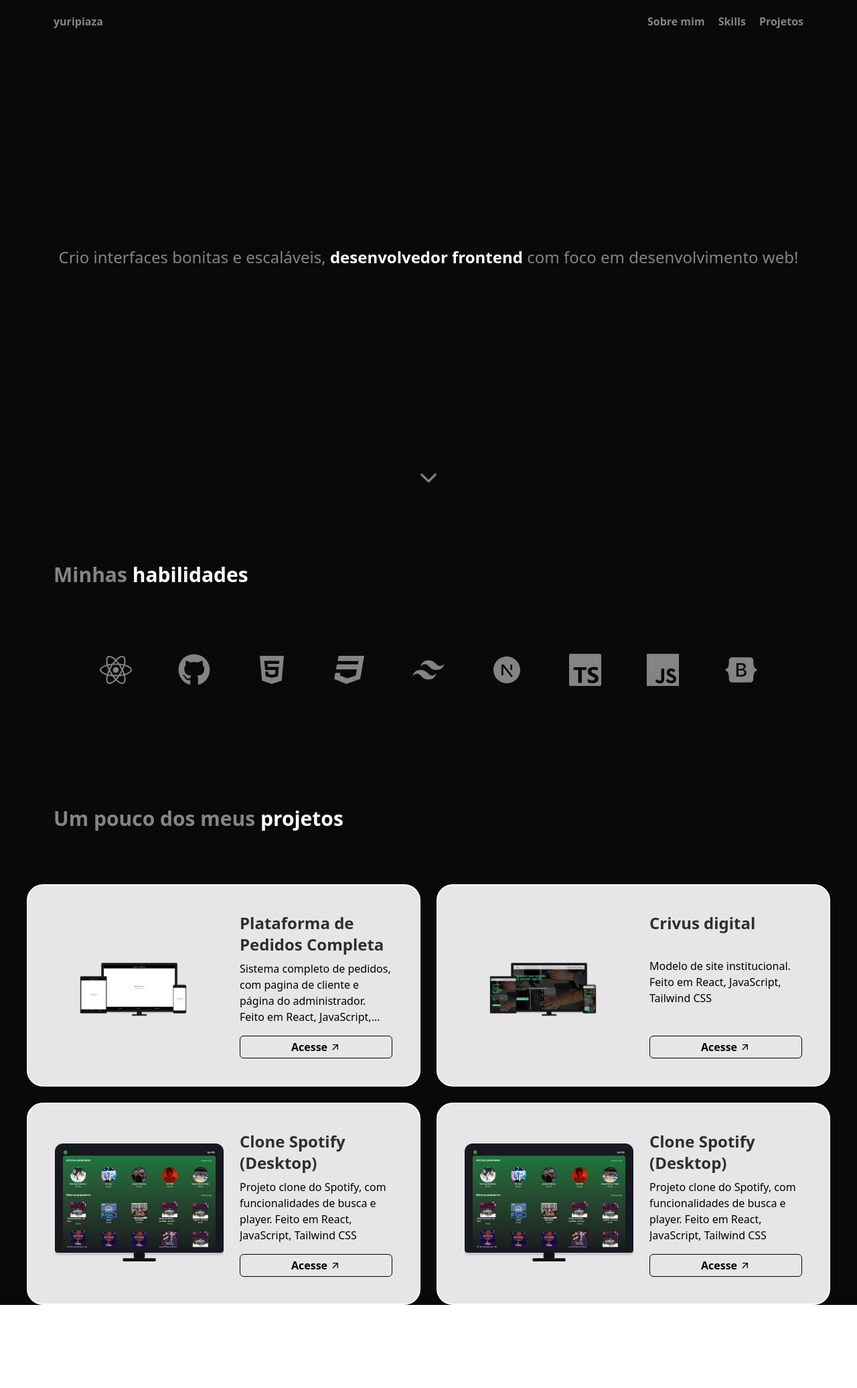
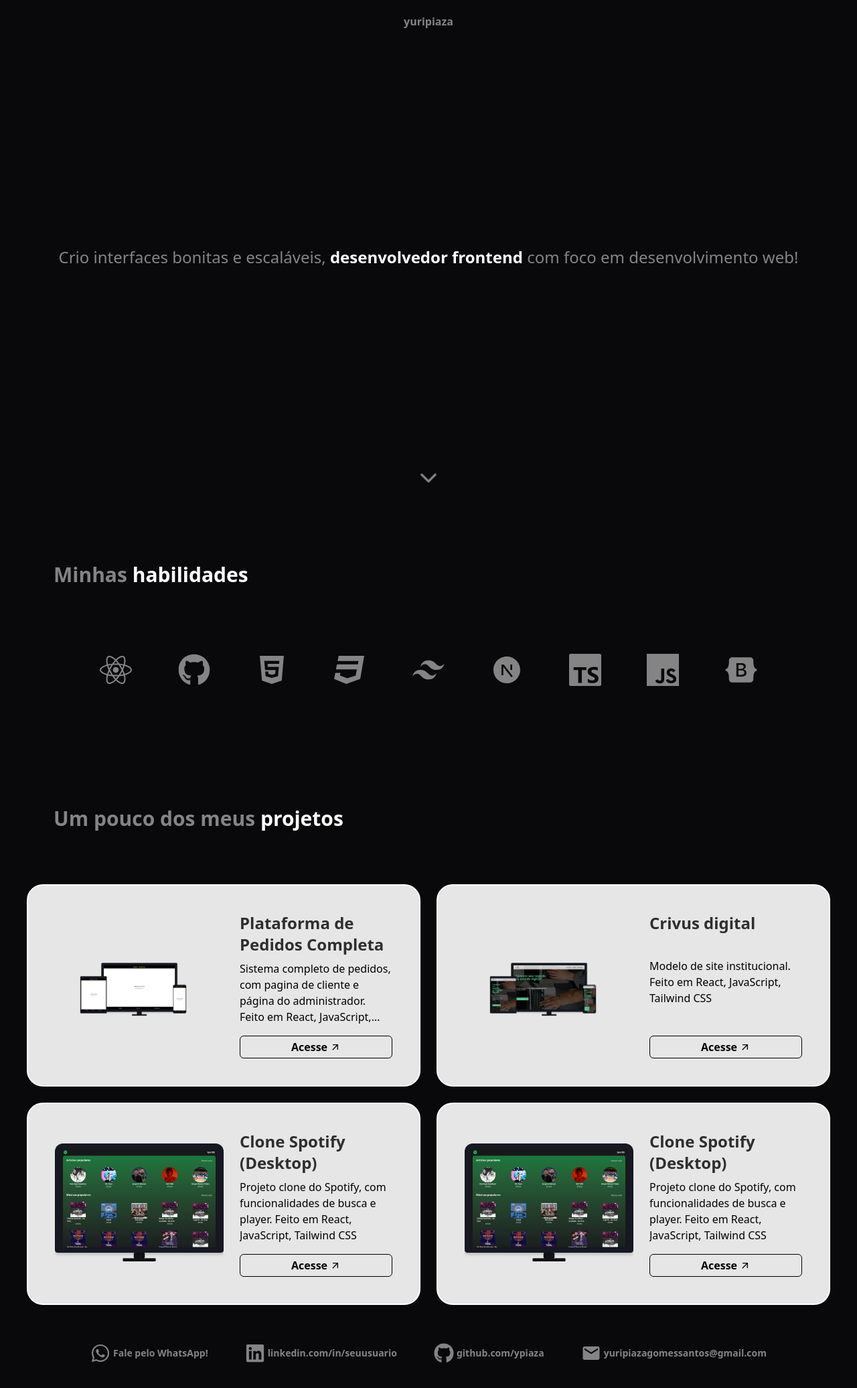
Before and after one commit to ypiaza/yuripiaza, a React (Vite) app: page / in a window 1280 px wide. Shown: the top 2072 px of the page at 67% size. Before the commit the page ends 1948 px from the top, so only its background shows below. Built offline with nearby package versions, Linux system fonts and the light colour scheme.

Commit message:
Area contatos finalizada

```diff
--- a/src/App.jsx
+++ b/src/App.jsx
@@ -1,3 +1,4 @@
+import Footer from "./components/Footer"
 import Header from "./components/Header"
 import Hero from "./components/Hero"
 import Projects from "./components/Projects"
@@ -10,6 +11,7 @@ const App = () => {
       <Hero />
       <Skills />
       <Projects />
+      <Footer />
     </div>
   )
 }
--- a/src/components/Footer.jsx
+++ b/src/components/Footer.jsx
@@ -1,9 +1,16 @@
-import React from 'react'
+import { contacts } from "../data/contacts"
+
 
 const Footer = () => {
   return (
-    <div className='flex items-center justify-center'>
-
+    <div className="h-36 flex items-center justify-evenly px-20">
+        <div className="flex w-full items-center justify-evenly">
+            {contacts.map((item) => (
+              <div id={item.id} onClick={()=>  window.open(item.link, "_blank")} className="flex items-center justify-center gap-1 cursor-pointer">
+                <item.icon className="text-white/50 hover:text-white text-3xl duration-300 transition-all" /> <span className="text-white/50 font-bold text-sm">{item.value}</span>
+              </div>
+            ))}
+        </div>
     </div>
   )
 }
--- a/src/components/Header.jsx
+++ b/src/components/Header.jsx
@@ -1,16 +1,7 @@
 const Header = () => {
     return (
-        <div className="flex items-center justify-between font-bold text-white/50 py-5 px-20">
-            <div>
-                <h2 className="hover:text-cyan-300 hover:px-3 duration-300 transition-all cursor-pointer">yuripiaza</h2>
-            </div>
-            <div>
-                <ul className="flex items-center gap-5">
-                    <li>Sobre mim</li>
-                    <li>Skills</li>
-                    <li>Projetos</li>
-                </ul>
-            </div>
+        <div className="flex items-center justify-center font-bold text-white/50 py-5 px-20">
+                <h2 className="">yuripiaza</h2>
         </div>
     )
 }
--- a/src/data/contacts.js
+++ b/src/data/contacts.js
@@ -1,3 +1,33 @@
+import { FaWhatsapp, FaLinkedin, FaGithub } from "react-icons/fa";
+import { MdEmail } from "react-icons/md";
+
 export const contacts = [
-
-]
+  {
+    id: 1,
+    name: "WhatsApp",
+    value: "Fale pelo WhatsApp!",
+    link: "https://wa.me/5579998671726",
+    icon: FaWhatsapp,
+  },
+  {
+    id: 2,
+    name: "LinkedIn",
+    value: "linkedin.com/in/seuusuario",
+    link: "https://www.linkedin.com/in/seuusuario",
+    icon: FaLinkedin,
+  },
+  {
+    id: 3,
+    name: "GitHub",
+    value: "github.com/ypiaza",
+    link: "https://github.com/ypiaza",
+    icon: FaGithub,
+  },
+  {
+    id: 4,
+    name: "Email",
+    value: "yuripiazagomessantos@gmail.com",
+    link: "mailto:yuripiazagomessantos@gmail.com",
+    icon: MdEmail,
+  },
+];
```
